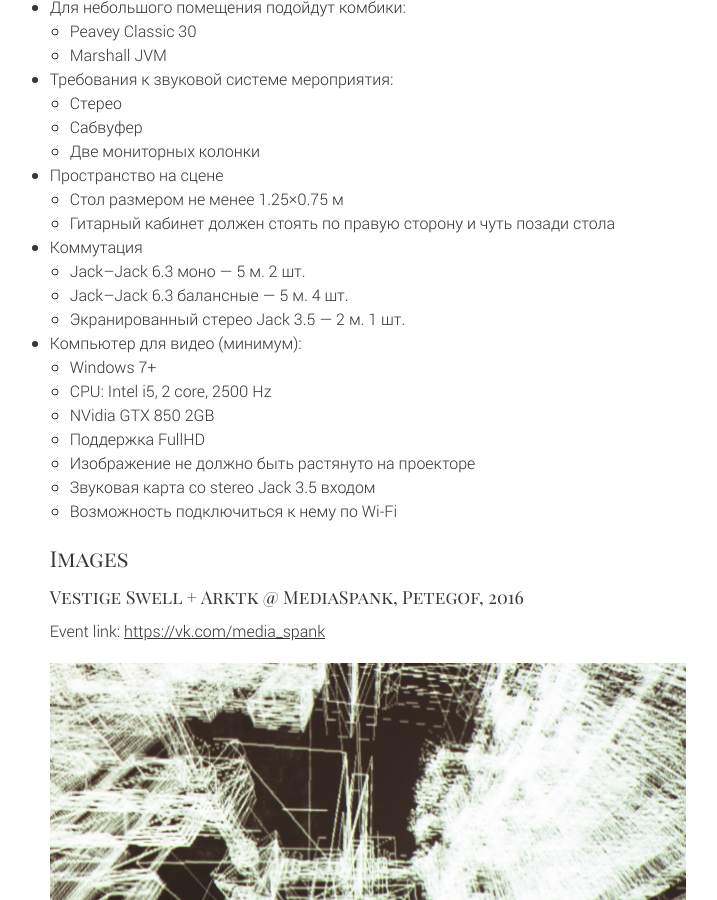
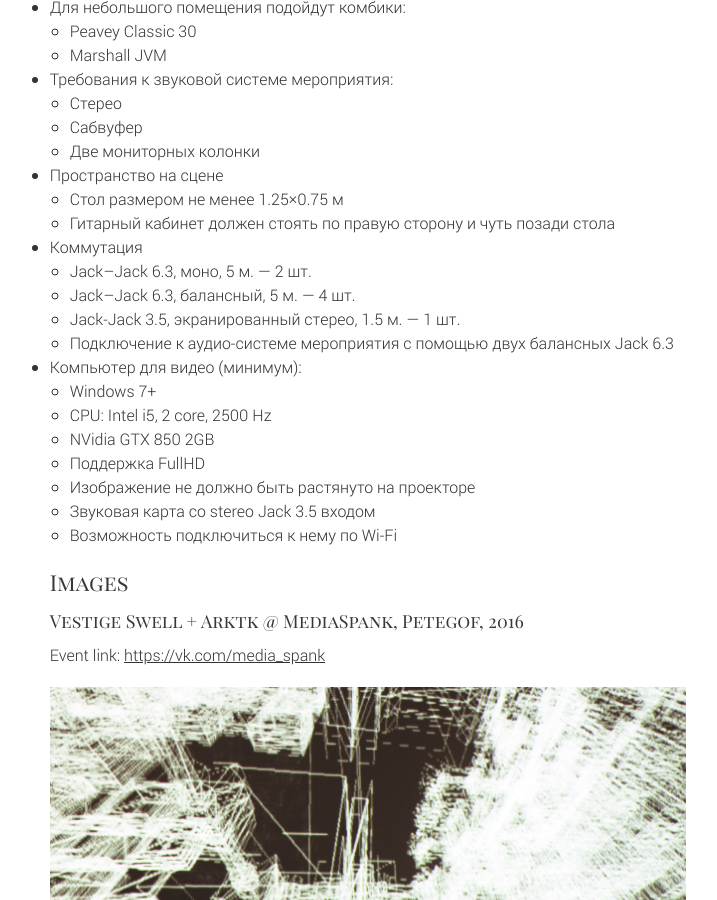
Before and after one commit to nullsonics/nullsonics.github.io, a Jekyll site: the page built from vestigeswell.md, in a window 1280 px wide and 900 px high, scrolled down 1031 px. Shown: the whole window, without its empty margins (272-989 px from the left). Built offline with Jekyll 4.4.1, drawn with Linux system fonts in a browser that asks for light colours; nearby versions of some CDN libraries; library files that are not in the unit come from our copies.

Commit message:
[upd] vs

```diff
--- a/vestigeswell.md
+++ b/vestigeswell.md
@@ -54,9 +54,10 @@ Vestige Swell — группа электронных музыкантов, ре
   - Стол размером не менее 1.25×0.75 м
   - Гитарный кабинет должен стоять по правую сторону и чуть позади стола
 - Коммутация
-  - Jack–Jack 6.3 моно — 5 м. 2 шт.
-  - Jack–Jack 6.3 балансные — 5 м. 4 шт.
-  - Экранированный стерео Jack 3.5 — 2 м. 1 шт.
+  - Jack–Jack 6.3, моно, 5 м. — 2 шт.
+  - Jack–Jack 6.3, балансный, 5 м. — 4 шт.
+  - Jack-Jack 3.5, экранированный стерео, 1.5 м. — 1 шт.
+  - Подключение к аудио-системе мероприятия с помощью двух балансных Jack 6.3
 - Компьютер для видео (минимум):
   - Windows 7+
   - CPU: Intel i5, 2 core, 2500 Hz
```
